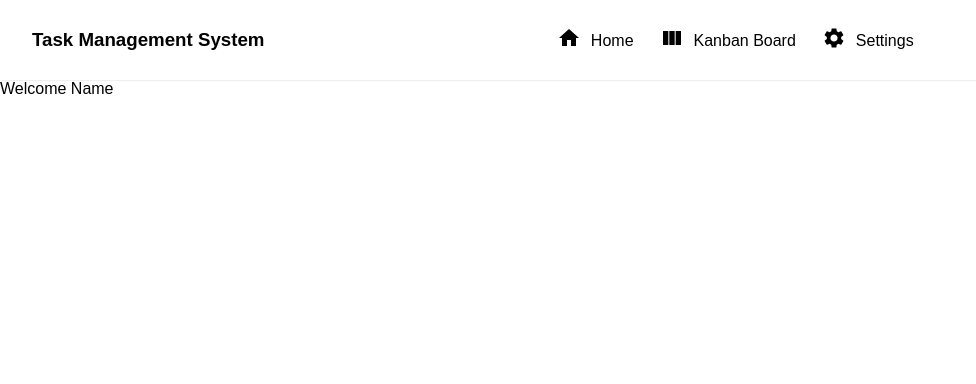
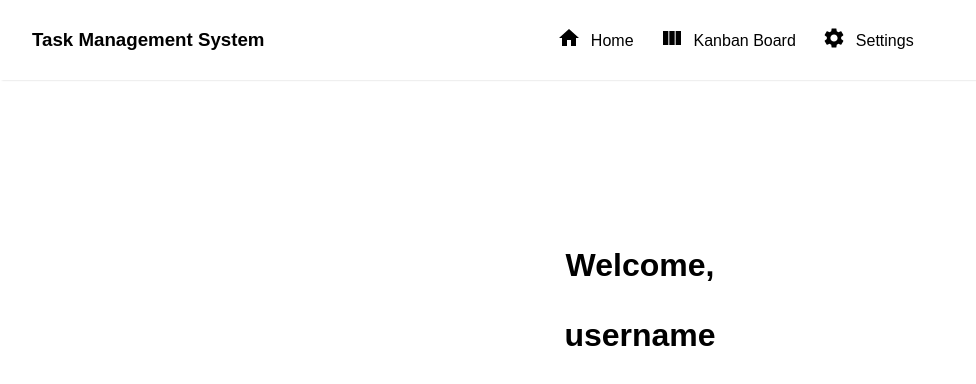
Before and after one commit to FionaSeahShuHui/Task-Management-System, a React (Create React App) app in the folder frontend/: page / in a window 1280 px wide. Shown: the top 384 px of the page, without its empty margins (0-976 px from the left). Built offline with nearby package versions, Linux system fonts and the light colour scheme.

Commit message:
Home Screen

```diff
--- a/frontend/src/Screen/HomeScreen/HomeScreen.js
+++ b/frontend/src/Screen/HomeScreen/HomeScreen.js
@@ -5,7 +5,17 @@ function HomeScreen() {
   return (
     <div>
       <NavigationBar />
-      Welcome Name
+      <h1
+        style={{
+          justifyContent: "center",
+          textAlign: "center",
+          marginTop: "150px",
+          lineHeight: "70px",
+        }}
+      >
+        Welcome, <br />
+        username
+      </h1>
     </div>
   );
 }
```
